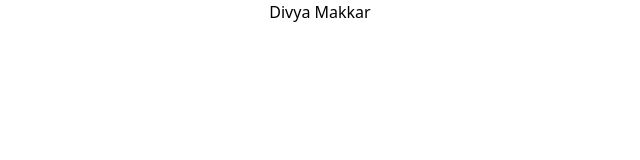
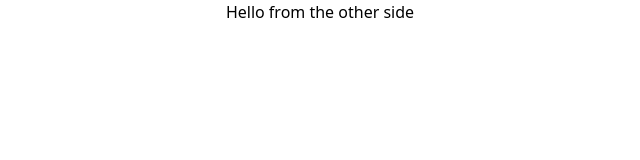
Before and after one commit to divya-makkar/ideal-engine, a website built with Vite: page index.html in a window 1280 px wide. Shown: the whole page, without its empty margins (320-960 px from the left). Built offline with nearby package versions, Linux system fonts and the light colour scheme.

Commit message:
Dummy changes to run deploy

```diff
--- a/index.html
+++ b/index.html
@@ -9,6 +9,6 @@
     <!-- <script type="module" src="/src/my-element.ts"></script> -->
   </head>
   <body>
-    <h1 class="text-center">Divya Makkar</h1>
+    <h1 class="text-center">Hello from the other side</h1>
   </body>
 </html>
```
